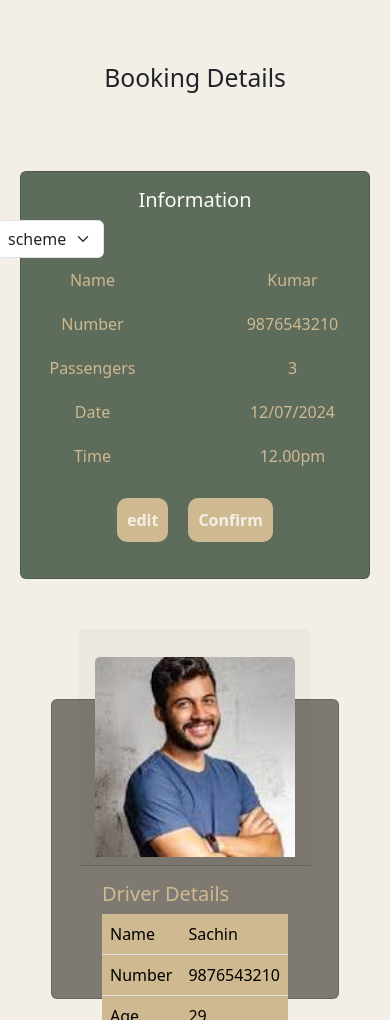
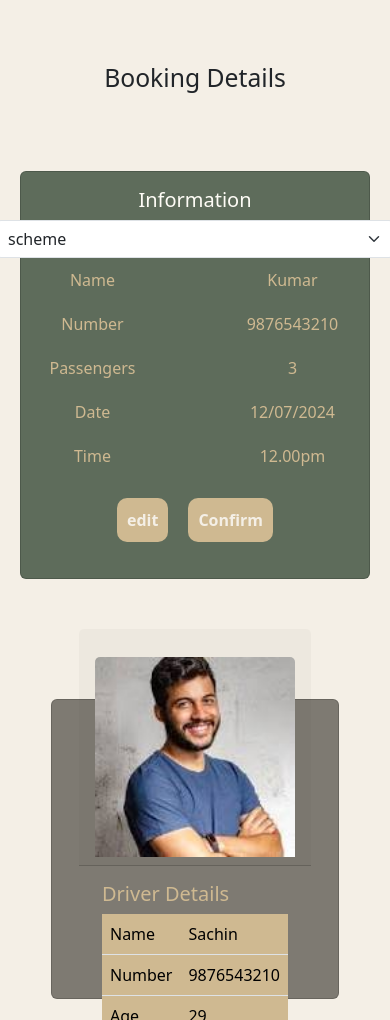
Before and after one commit to Pavithra2905/VoyageVibe, a plain HTML site: page assest/bookingDetailsAuto.html in a window 390 px wide. Shown: the part 2147-3167 px from the top of the page. Drawn offline with nearby package versions, Linux system fonts and the light colour scheme.

Commit message:
modified booking

```diff
--- a/assest/home.css
+++ b/assest/home.css
@@ -368,8 +368,9 @@ label{
         margin-left: 70px;
         width: fit-content !important;
         height: fit-content !important;
+        padding: 20px;
     }
-    .form-select{
+    .form-select option{
         width: fit-content !important;
         height: fit-content !important;
     }
```
